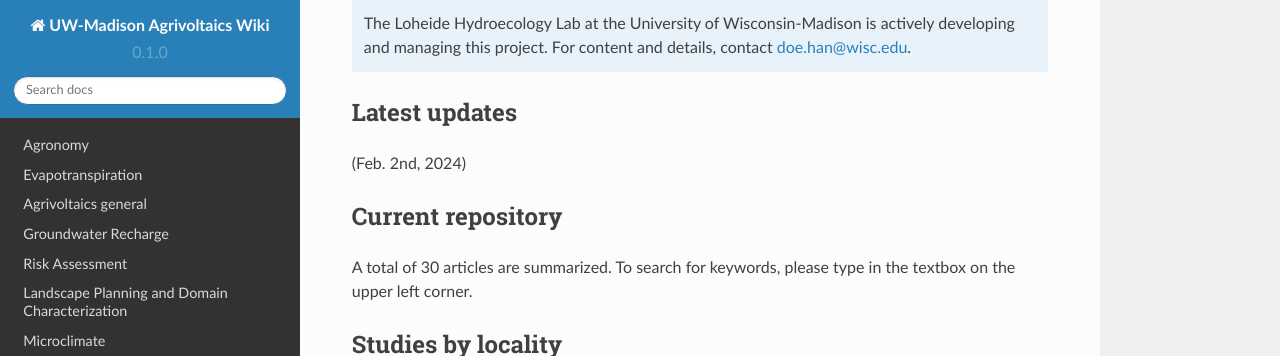
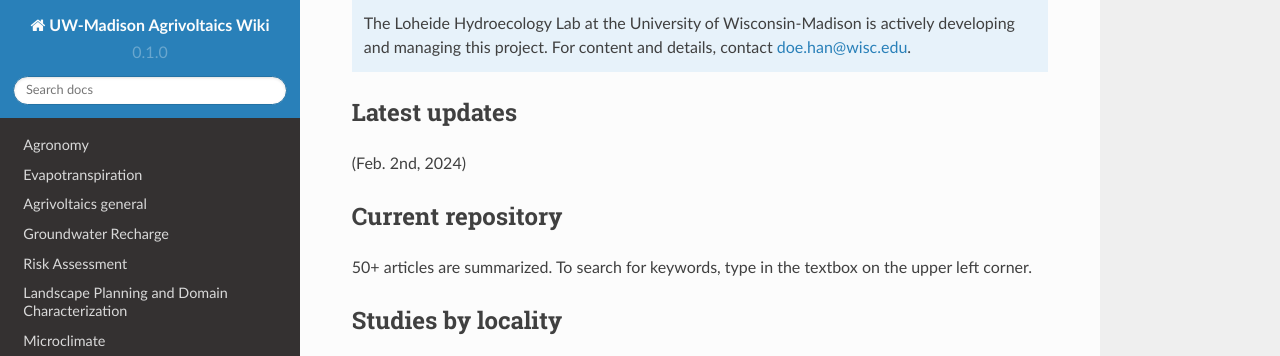
Before and after one commit to hanhydro/wiki, a Sphinx documentation site: the page built from docs/source/index.rst, in a window 1280 px wide and 900 px high, scrolled down 669 px, cut to the strip 0-356 px from the top of the window. Built offline with Sphinx 7.4.7 and the Read the Docs theme 2.0.0, drawn with Linux system fonts in a browser that asks for light colours; pages that are not in the unit, such as notebooks, are missing from menus.

Commit message:
Update index.rst

```diff
--- a/docs/source/index.rst
+++ b/docs/source/index.rst
@@ -21,7 +21,7 @@ Latest updates
 
 Current repository
 ----------------
-A total of 30 articles are summarized. To search for keywords, please type in the textbox on the upper left corner.
+50+ articles are summarized. To search for keywords, type in the textbox on the upper left corner.
 
 Studies by locality
 ----------------------
```
